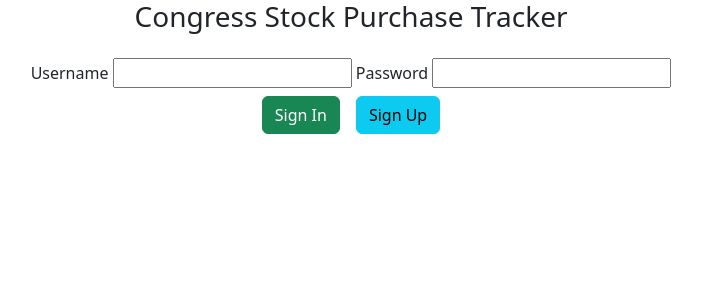
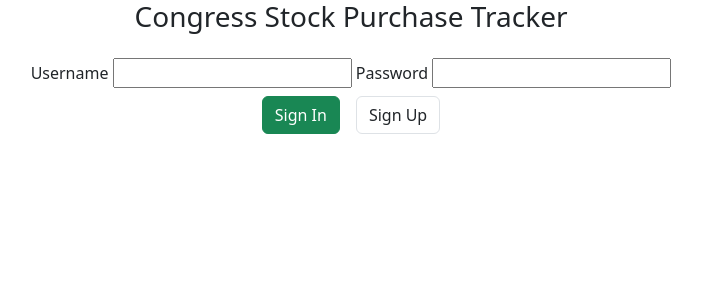
Before and after one commit to tiller92/capstone-ryan, a Flask app: page / in a window 1280 px wide. Shown: the top 300 px of the page, without its empty margins (289-991 px from the left). Run offline with Flask 2, Linux system fonts and the light colour scheme; some libraries are stand-ins or nearby versions.

Commit message:
minor stlye changes

```diff
--- a/templates/home.html
+++ b/templates/home.html
@@ -15,7 +15,7 @@
 </form>
 <div class='d-flex justify-content-center'>
 <form action="/signup" method='GET'>
-<button href="/signup" class="btn btn-info m-2">Sign Up</button>
+<button href="/signup" class="btn border  m-2">Sign Up</button>
 </form>
 </div>
 </div>
--- a/templates/users/userHome.html
+++ b/templates/users/userHome.html
@@ -12,7 +12,7 @@
     {{watched.name}}
     <form
      method='GET' action='/{{username}}/{{watched.name}}/trans'>
-    <button class='btn btn-info m-1'>transactions</button>
+    <button class='btn border m-1'>transactions</button>
     </form>
     <form method='DELETE' action='/{{username}}/{{watched.name}}/delete'>
       <button class='btn btn-danger m-1'>Remove</button>
```
